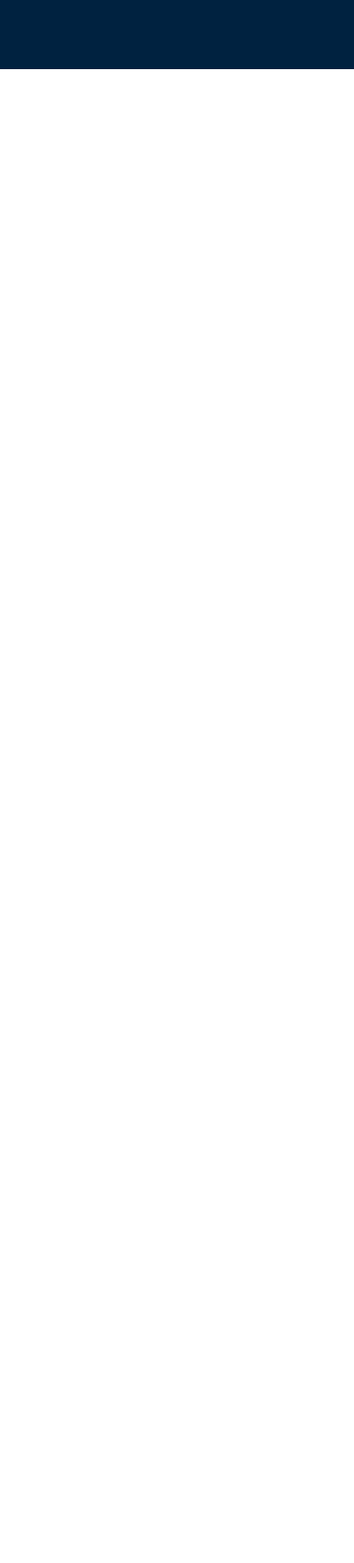
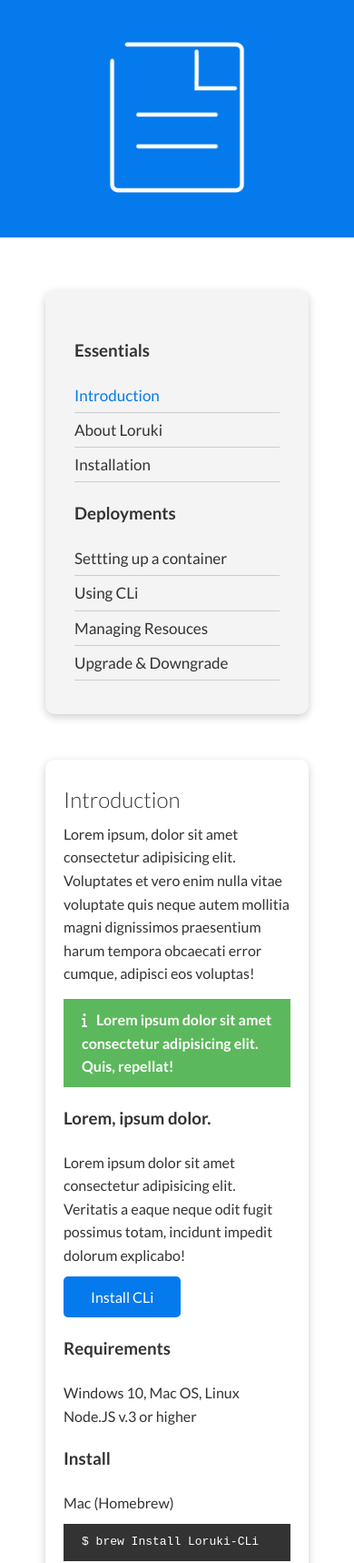
Before and after one commit to llsonkimm/grid-flex-project, a plain HTML site: page docs.html in a window 390 px wide. Shown: the part 282-2000 px from the top of the page at 91% size. Before the commit the page ends 844 px from the top, so only its background shows below. Drawn offline with Linux system fonts and the light colour scheme.

Commit message:
Third commit

```diff
--- a/docs.html
+++ b/docs.html
@@ -27,7 +27,73 @@
         </div>
     </div>
 
+    <!-- Head -->
 
+    <section class="docs-head bg-primary py-3">
+        <div class="container grid">
+            <div>
+                <h1 class="xl">Documentation</h1>
+                <p class="lead">Learn how to work with Loruki plaform</p>
+            </div>
+            <img src="images/docs.png" alt="">
+        </div>
+    </section>
+
+    <!-- Documentation Main -->
+
+    <section class="docs-main my-4">
+        <div class="container grid">
+            <div class="card bg-light p-3">
+                <h3 class="my-2">Essentials</h3>
+                <nav>
+                    <ul>
+                        <li><a class="text-primary" href="#">Introduction</a></li>
+                        <li><a href="#">About Loruki</a></li>
+                        <li><a href="#">Installation</a></li>
+                    </ul>
+                </nav>
+
+                <h3 class="my-2">Deployments</h3>
+                <nav>
+                    <ul>
+                        <li><a href="#">Settting up a container</a></li>
+                        <li><a href="#"></a>Using CLi</li>
+                        <li><a href="#"></a>Managing Resouces</li>
+                        <li><a href="#"></a>Upgrade & Downgrade</li>
+                    </ul>
+                </nav>
+            </div>
+
+            <div class="card">
+                <h2>Introduction</h2>
+                <p>Lorem ipsum, dolor sit amet consectetur adipisicing elit. Voluptates et vero enim nulla vitae
+                    voluptate quis neque autem mollitia magni dignissimos praesentium harum tempora obcaecati error
+                    cumque, adipisci eos voluptas!</p>
+                <div class="alert alert-success">
+                    <i class="fas fa-info"></i>Lorem ipsum dolor sit amet consectetur adipisicing elit. Quis, repellat!
+                </div>
+                <h3>Lorem, ipsum dolor.</h3>
+                <p>Lorem ipsum dolor sit amet consectetur adipisicing elit. Veritatis a eaque neque odit fugit possimus
+                    totam, incidunt impedit dolorum explicabo!</p>
+                <a href="#" class="btn btn-primary">Install CLi</a>
+
+                <h3>Requirements</h3>
+                <ul>
+                    <li>Windows 10, Mac OS, Linux</li>
+                    <li>Node.JS v.3 or higher</li>
+                </ul>
+                <h3>Install</h3>
+                <p>Mac (Homebrew)</p>
+                <pre><code>$ brew Install Loruki-CLi</code></pre>
+                <p>NPM</p>
+                <pre><code>$ npm Install Loruki-CLi</code></pre>
+                <p>Yarn</p>
+                <pre><code>$ yarn Install Loruki-CLi</code></pre>
+            </div>
+        </div>
+    </section>
+
+    <!-- Footer -->
     <footer class=" footer bg-dark py-5">
         <div class="container grid grid-3">
             <div>
--- a/style.css
+++ b/style.css
@@ -11,7 +11,8 @@
     --secondary-color: #1c3fa8;
     --dark-color: #002240;
     --light-color: #f4f4f4;
-
+    --success-color: #5cb85c;
+    --error-color: #d9534f;
 }
 
 body {
@@ -42,6 +43,13 @@ p {
 
 img {
     width: 100%;
+}
+
+code,
+pre {
+    background: #333;
+    color: #fff;
+    padding: 10px;
 }
 
 /* Navbar Styling */
@@ -90,6 +98,10 @@ img {
     overflow: visible;
 }
 
+.showcase-text {
+    animation: slideInFromLeft 1s ease-in;
+}
+
 .showcase-form {
     position: relative;
     top: 60px;
@@ -98,6 +110,7 @@ img {
     padding: 40px;
     z-index: 100;
     justify-self: flex-end;
+    animation: slideInFromRight 1s ease-in;
 }
 
 
@@ -134,6 +147,7 @@ img {
 
 .stats {
     padding-top: 100px;
+    animation: slideInFromBottom 1s ease-in;
 }
 
 
@@ -197,7 +211,8 @@ img {
 
 /* Features */
 
-.features-head img {
+.features-head img,
+.docs-head img {
     width: 200px;
     justify-self: flex-end;
 }
@@ -212,13 +227,79 @@ img {
 }
 
 
-.features-main .grid > *:first-child {
+.features-main .grid>*:first-child {
     grid-column: 1/ span 3;
 }
 
-.features-main .grid > *:nth-child(2) {
+.features-main .grid>*:nth-child(2) {
     grid-column: 1/ span 2;
 }
+
+/* Documentation */
+
+.docs-main h3 {
+    margin: 20px 0;
+}
+
+.docs-main .grid {
+    grid-template-columns: 1fr 2fr;
+    align-items: flex-start;
+}
+
+.docs-main nav li {
+    font-size: 17px;
+    padding-bottom: 5px;
+    margin-bottom: 5px;
+    border-bottom: 1px #ccc solid;
+}
+
+.docs-main nav li:hover {
+    font-weight: bold;
+}
+
+/* Animations */
+
+@keyframes slideInFromLeft {
+    0% {
+        transform: translateX(-100%);
+    }
+
+    100% {
+        transform: translateX(0);
+    }
+}
+
+@keyframes slideInFromRight {
+    0% {
+        transform: translateX(100%);
+    }
+
+    100% {
+        transform: translateX(0);
+    }
+}
+
+@keyframes slideInFromTop {
+    0% {
+        transform: translateY(-100%);
+    }
+
+    100% {
+        transform: translateX(0);
+    }
+}
+
+
+@keyframes slideInFromBottom {
+    0% {
+        transform: translateY(100%);
+    }
+
+    100% {
+        transform: translateX(0);
+    }
+}
+
 
 
 
@@ -240,7 +321,12 @@ img {
     .showcase .grid,
     .stats .grid,
     .cli .grid,
-    .cloud .grid {
+    .cloud .grid,
+    .features-head .grid,
+    .features-sub-head .grid,
+    .features-main .grid,
+    .docs-head .grid,
+    .docs-main .grid {
         grid-template-columns: 1fr;
         grid-template-rows: 1fr;
     }
@@ -252,16 +338,34 @@ img {
     .showcase-text {
         text-align: center;
         margin-top: 40px;
+        animation: slideInFromTop 1s ease-in;
     }
 
     .showcase-form {
         justify-self: center;
         margin: auto;
+        animation: slideInFromBottom 1s ease-in;
     }
 
     .cli .grid>*:first-child {
         grid-column: 1;
         grid-row: 1;
+    }
+
+
+    .docs-head {
+        text-align: center;
+    }
+
+    .docs-head img,
+    .features-head img,
+    .features-sub-head img {
+        justify-self: center;
+    }
+
+    .features-main .grid>*:first-child,
+    .features-main .grid>*:nth-child(2) {
+        grid-column: 1;
     }
 }
 
--- a/utilities.css
+++ b/utilities.css
@@ -2,7 +2,7 @@
     max-width: 1200px;
     margin: 0 auto;
     overflow: auto;
-    /* padding: 0 40px; */
+    padding: 0 40px;
 }
 
 .card {
@@ -33,9 +33,8 @@
 }
 
 /* Backgrounds and colored buttons */
-
 .bg-primary,
-.btn-primary {
+.btn-pr.bg-primary {
     background-color: var(--primary-color);
     color: #fff;
 }
@@ -67,6 +66,24 @@
     color: #fff;
 }
 
+/* Text colors */
+
+.text-primary {
+    color: var(--primary-color);
+}
+
+.text-secondary {
+    color: var(--secondary-color);
+}
+
+.text-dark {
+    color: var(--dark-color);
+}
+
+.text-light {
+    color: var(--light-color);
+}
+
 /* Text Sizes */
 
 .lead {
@@ -93,6 +110,28 @@
     text-align: center;
 }
 
+/* Alert */
+
+.alert {
+    background-color: var(--light-color);
+    padding: 10px 20px;
+    font-weight: bold;
+    margin: 15px 0;
+}
+
+.alert i {
+    margin-right: 10px;
+}
+
+.alert-success {
+    background-color: var(--success-color);
+    color: #fff;
+}
+
+.error-success {
+    background-color: var(--error-color);
+    color: #fff;
+}
 
 .flex {
     display: flex;
```
